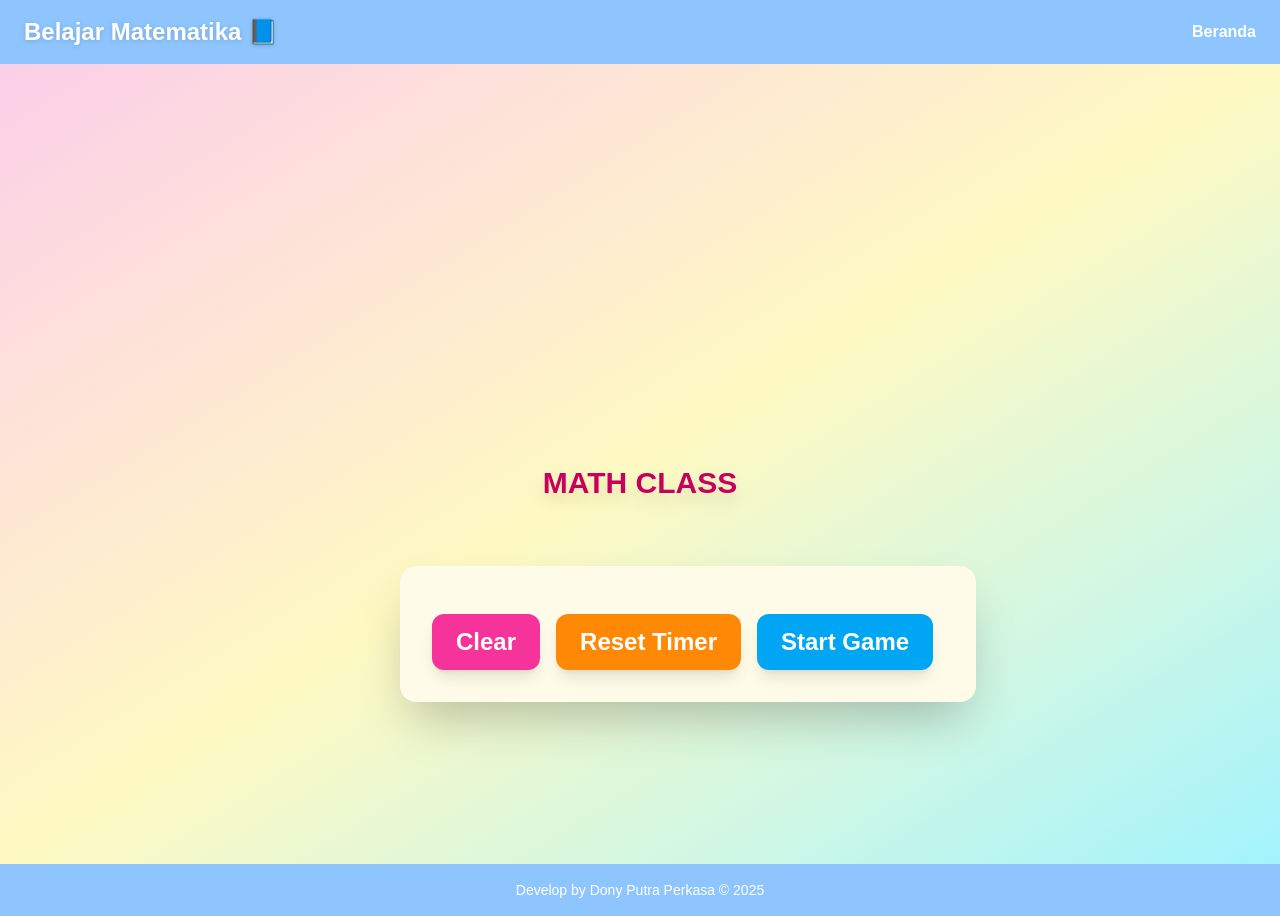
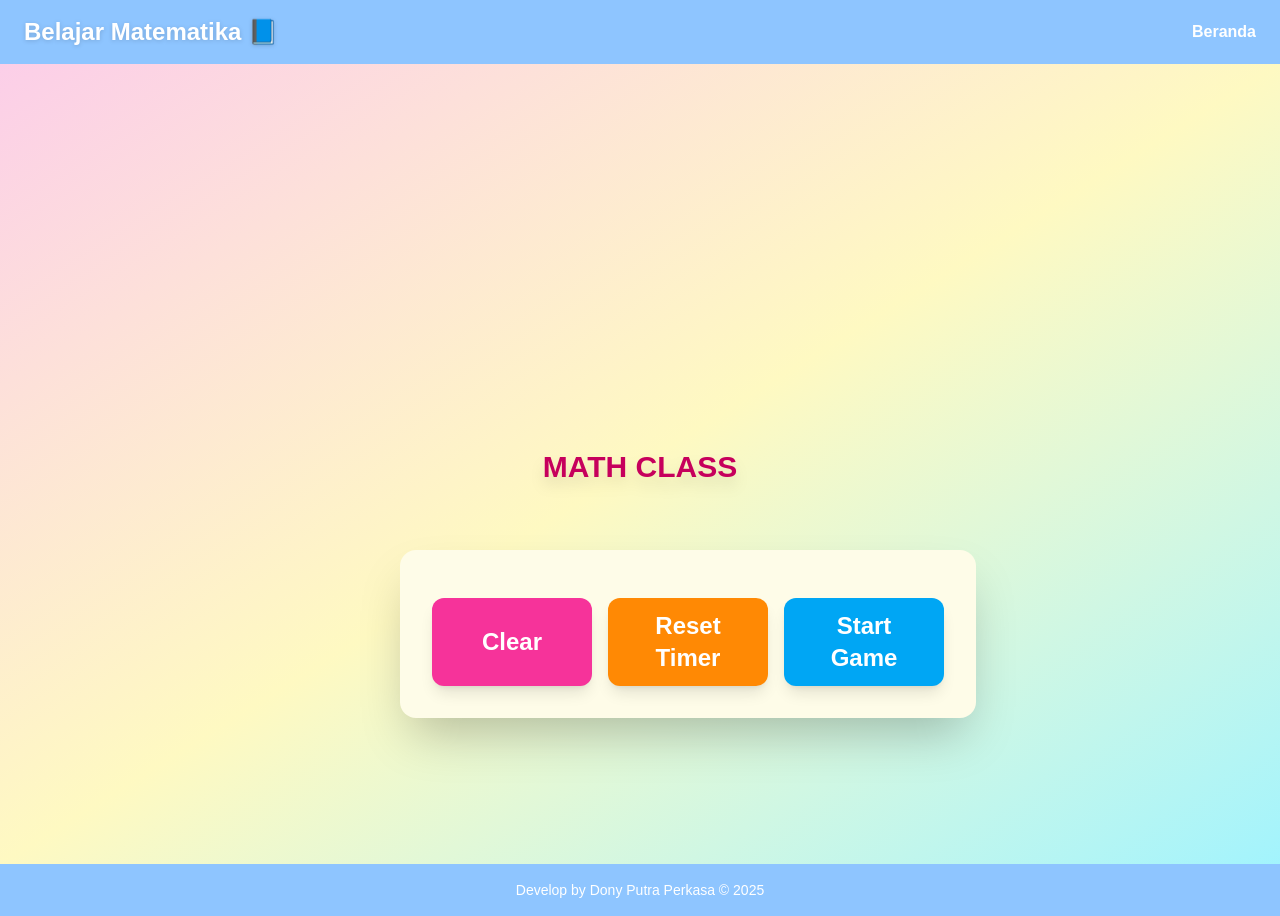
Before and after one commit to donyputraperkasa/media-pembelajaran, a Next.js app: page /flip-card in a window 1280 px wide. Built offline with nearby package versions, Linux system fonts and the light colour scheme.

Commit message:
feat: bug button di flip card

```diff
--- a/src/app/flip-card/page.tsx
+++ b/src/app/flip-card/page.tsx
@@ -107,26 +107,27 @@ export default function FlipCardPage() {
                 </>
               )}
             </div>
-            <div className="flex gap-4 mt-4">
+
+            <div className="flex flex-col md:flex-row gap-4 mt-4 w-full">
               <button
                 onClick={() => {
                   setSelectedQuestion('');
                   setSelectedAnswer('');
                   setShowAnswer(false);
                 }}
-                className="px-6 py-3 bg-pink-500 text-white font-bold rounded-xl shadow-lg hover:bg-pink-600 transition text-2xl"
+                className="w-full text-center px-6 py-3 bg-pink-500 text-white font-bold rounded-xl shadow-lg hover:bg-pink-600 transition text-2xl"
               >
                 Clear
               </button>
               <button
                 onClick={resetTimer}
-                className="px-6 py-3 bg-orange-400 text-white font-bold rounded-xl shadow-lg hover:bg-orange-500 transition text-2xl"
+                className="w-full text-center px-6 py-3 bg-orange-400 text-white font-bold rounded-xl shadow-lg hover:bg-orange-500 transition text-2xl"
               >
                 Reset Timer
               </button>
               <button
                 onClick={() => setGameStarted(true)}
-                className="px-6 py-3 bg-sky-500 text-white font-bold rounded-xl shadow-lg hover:bg-sky-600 transition text-2xl"
+                className="w-full text-center px-6 py-3 bg-sky-500 text-white font-bold rounded-xl shadow-lg hover:bg-sky-600 transition text-2xl"
               >
                 Start Game
               </button>
```
